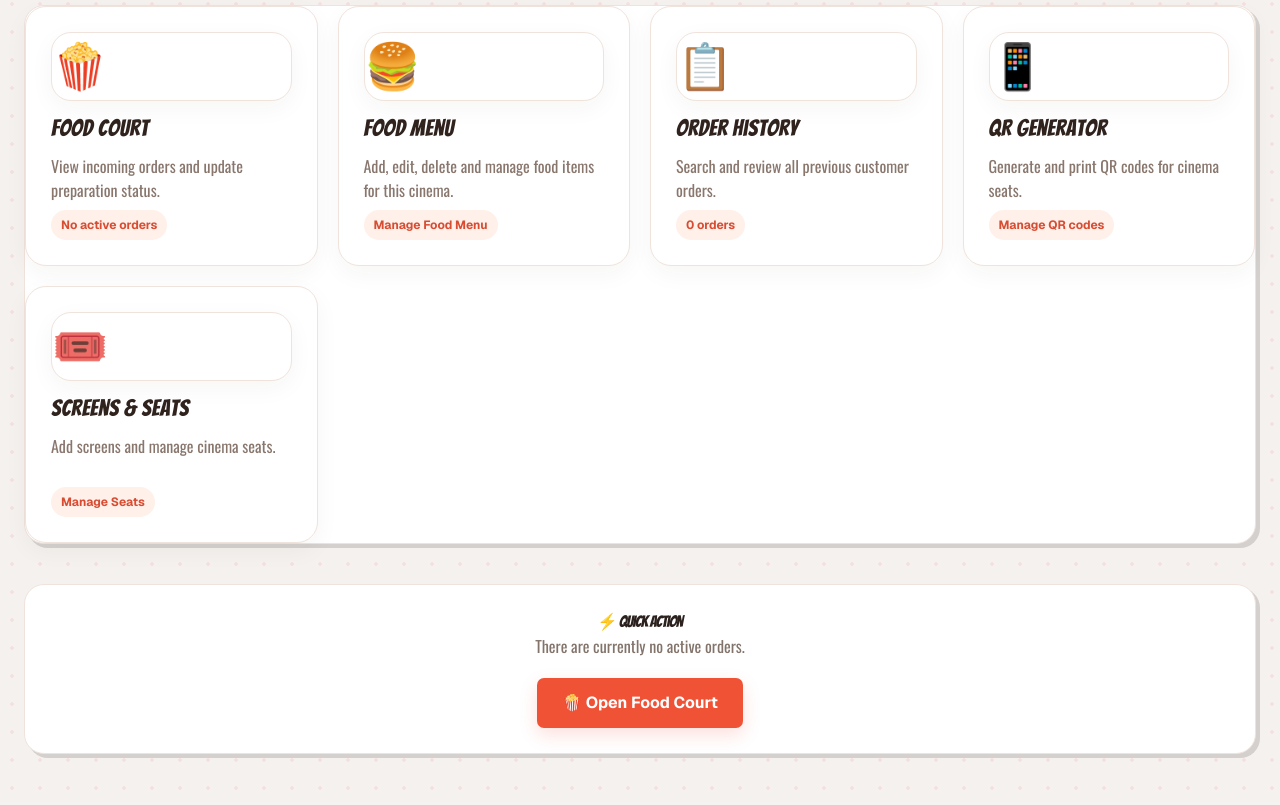
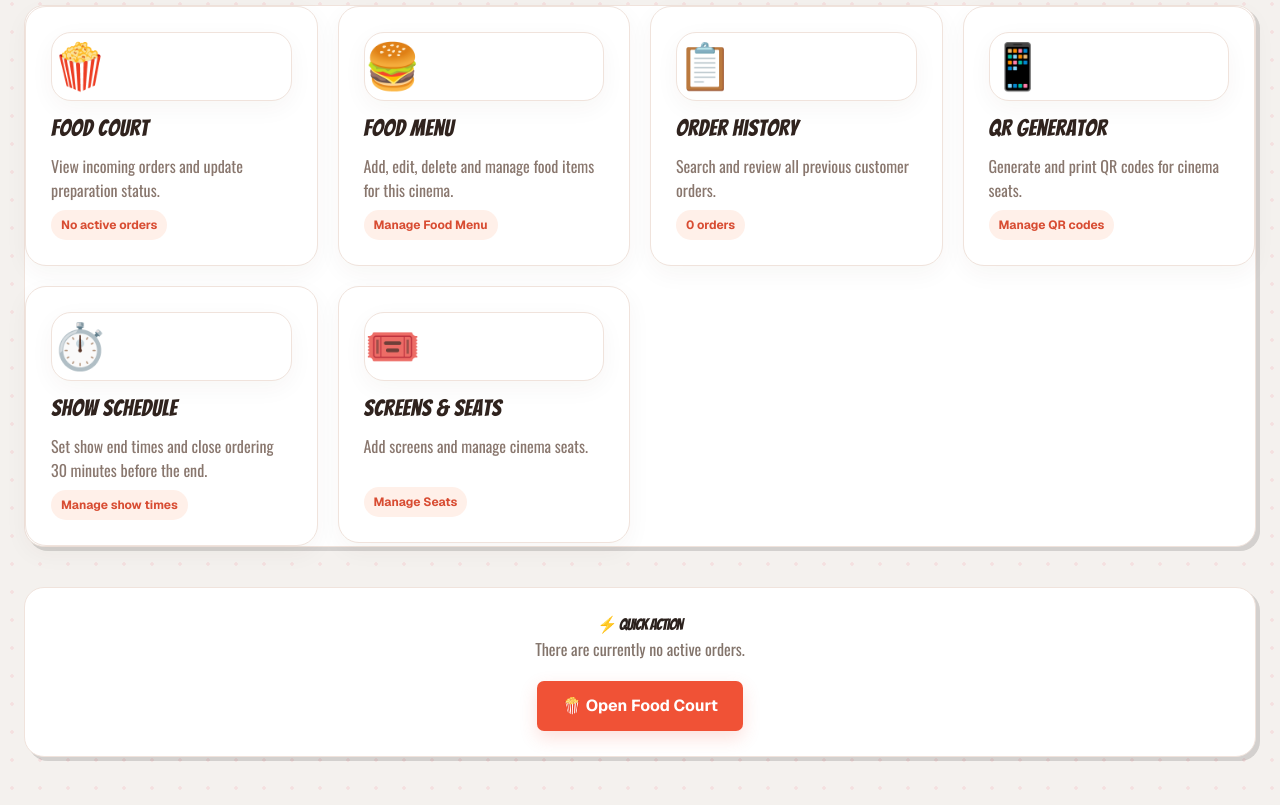
Before and after one commit to futuresucceder-lang/cinema-seat-food, a Next.js app: page /admin in a window 1280 px wide. Shown: the part 736-1541 px from the top of the page. Built offline with nearby package versions, Linux system fonts and the light colour scheme; no server answers.

Commit message:
Add show schedule management to manager dashboard

```diff
--- a/app/admin/page.tsx
+++ b/app/admin/page.tsx
@@ -407,6 +407,14 @@ export default function AdminDashboard() {
             badge="Manage QR codes"
           />
 
+          <AdminCard
+            href="/show-schedule"
+            icon="⏱️"
+            title="Show Schedule"
+            description="Set show end times and close ordering 30 minutes before the end."
+            badge="Manage show times"
+          />
+
           {/* Screens & Seats */}
           <AdminCard
             href="/screens-seats"
```
